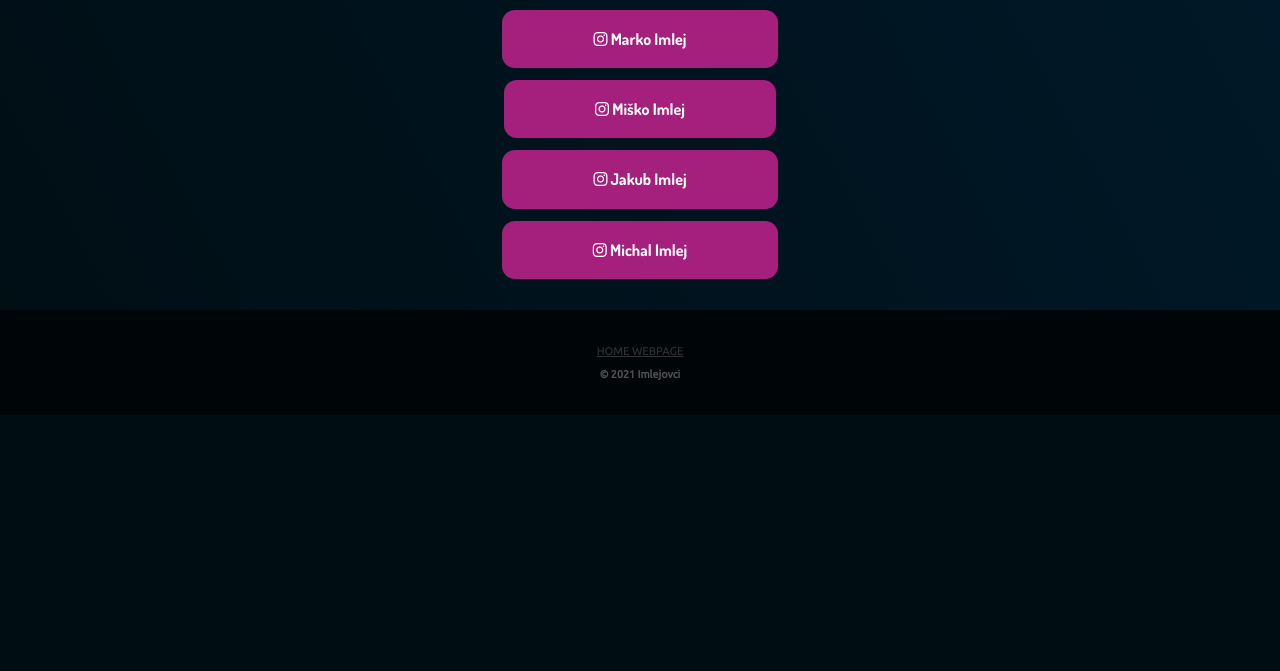
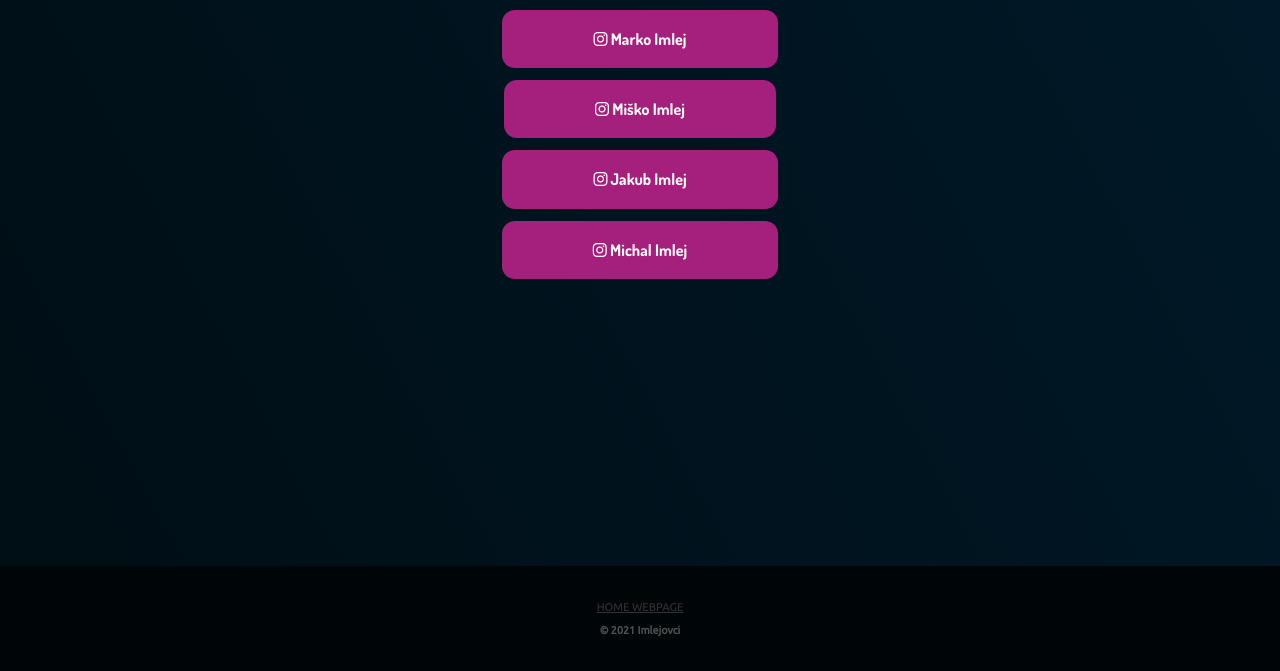
Before and after one commit to Mejchal/Mejchal.github.io, a plain HTML site: page index.html in a window 1280 px wide. Shown: the part 228-899 px from the top of the page. Before the commit the page ends 800 px from the top, so only its background shows below. Drawn offline with Linux system fonts and the light colour scheme.

Commit message:
Update css.css

```diff
--- a/css/css.css
+++ b/css/css.css
@@ -301,7 +301,7 @@ section ul li .btn-more:hover {
 }
 
 footer {
-  margin-top: 0em;
+  margin-top: 16em;
   padding: 2.2em;
   background-color: #000508;
 }
```
